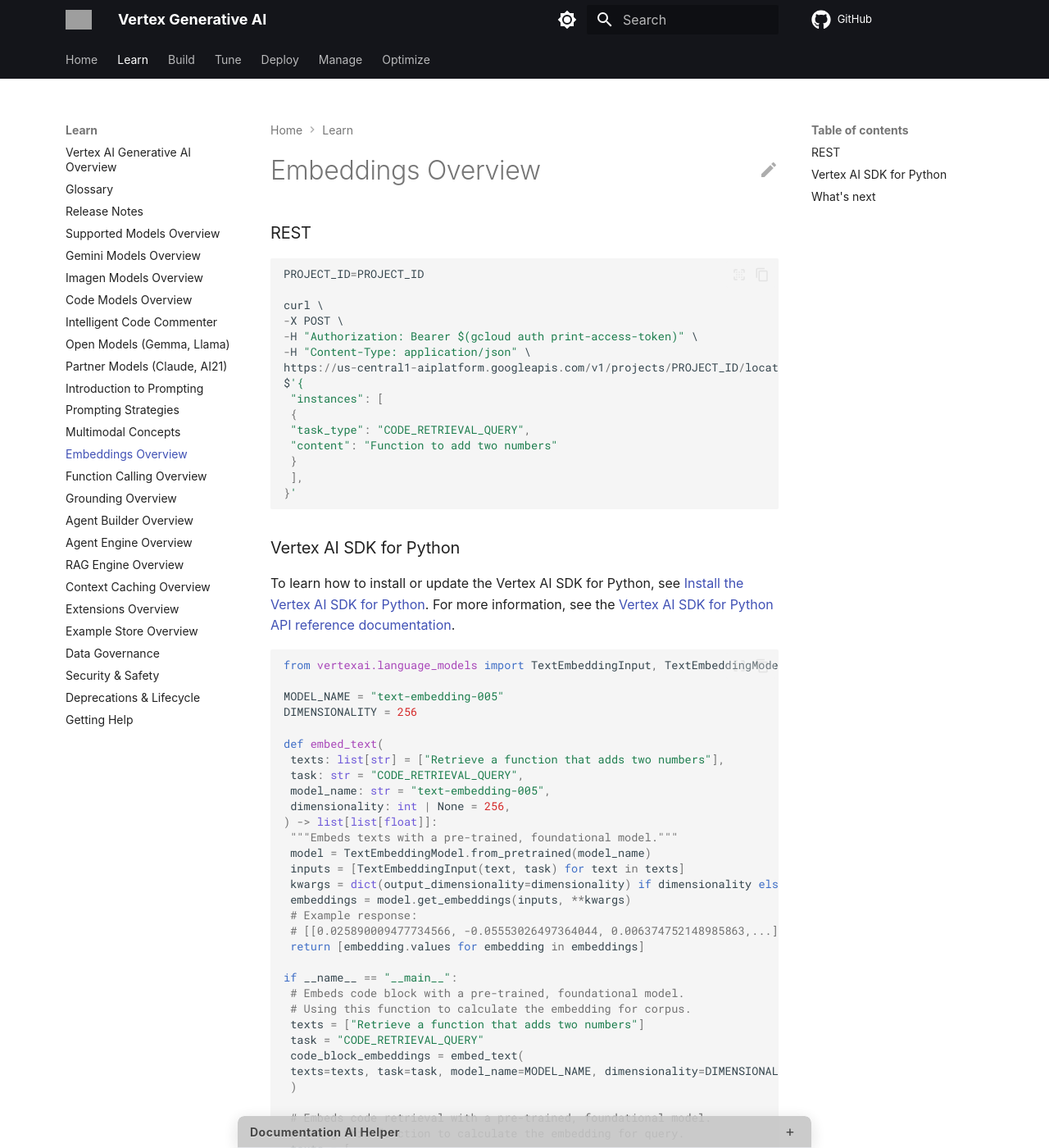
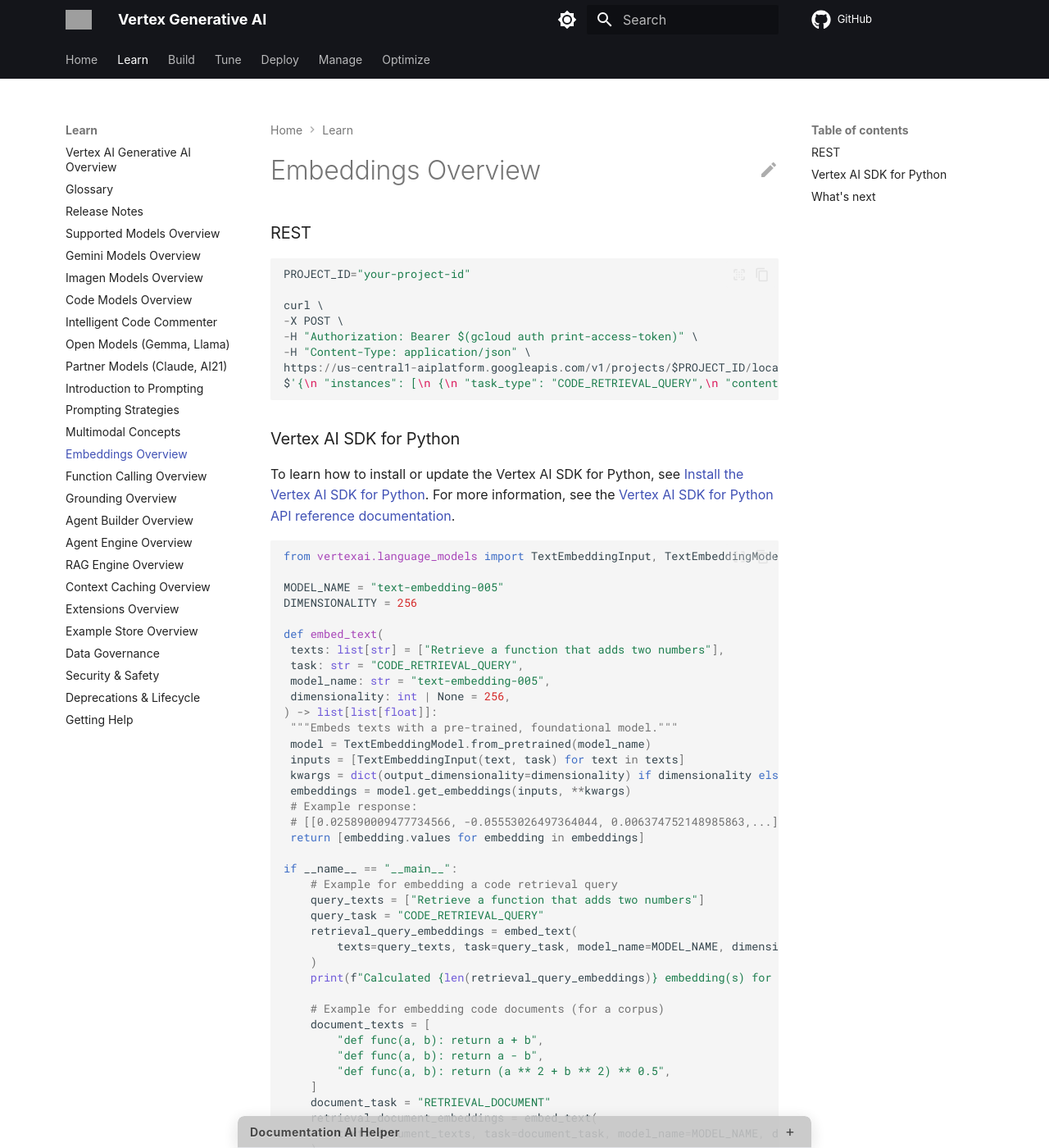
Before and after one commit to blevinscm/genai-docs, an MkDocs documentation site: the page built from docs/embeddings/Choose-an-embeddings-task-type.md, in a window 1280 px wide and 1400 px high. Shown: the whole window at 82% size. Built offline with MkDocs 1.6.1 and Material for MkDocs 9.7.7, drawn with Linux system fonts in a browser that asks for light colours; some web fonts are replaced; comment, search, counter and statistics services are not loaded; some of the changed text lies outside the part shown; grey boxes are pictures that could not be loaded.

Commit message:
Fix: Address issue #39 - Update date, REST placeholder, and Python SDK examples

````diff
--- a/docs/embeddings/Choose-an-embeddings-task-type.md
+++ b/docs/embeddings/Choose-an-embeddings-task-type.md
@@ -7,21 +6,14 @@
 ### REST
 
 ```python
-PROJECT_ID=PROJECT_ID
+PROJECT_ID="your-project-id"
 
 curl \
 -X POST \
 -H "Authorization: Bearer $(gcloud auth print-access-token)" \
 -H "Content-Type: application/json" \
-https://us-central1-aiplatform.googleapis.com/v1/projects/PROJECT_ID/locations/us-central1/publishers/google/models/text-embedding-005:predict -d \
-$'{
- "instances": [
- {
- "task_type": "CODE_RETRIEVAL_QUERY",
- "content": "Function to add two numbers"
- }
- ],
-}'
+https://us-central1-aiplatform.googleapis.com/v1/projects/$PROJECT_ID/locations/us-central1/publishers/google/models/text-embedding-005:predict -d \
+$'{\n "instances": [\n {\n "task_type": "CODE_RETRIEVAL_QUERY",\n "content": "Function to add two numbers"\n }\n ],\n}'
 
 ```
 
@@ -53,25 +45,25 @@
  return [embedding.values for embedding in embeddings]
 
 if __name__ == "__main__":
- # Embeds code block with a pre-trained, foundational model.
- # Using this function to calculate the embedding for corpus.
- texts = ["Retrieve a function that adds two numbers"]
- task = "CODE_RETRIEVAL_QUERY"
- code_block_embeddings = embed_text(
- texts=texts, task=task, model_name=MODEL_NAME, dimensionality=DIMENSIONALITY
- )
+    # Example for embedding a code retrieval query
+    query_texts = ["Retrieve a function that adds two numbers"]
+    query_task = "CODE_RETRIEVAL_QUERY"
+    retrieval_query_embeddings = embed_text(
+        texts=query_texts, task=query_task, model_name=MODEL_NAME, dimensionality=DIMENSIONALITY
+    )
+    print(f"Calculated {len(retrieval_query_embeddings)} embedding(s) for the query.")
 
- # Embeds code retrieval with a pre-trained, foundational model.
- # Using this function to calculate the embedding for query.
- texts = [
- "def func(a, b): return a + b",
- "def func(a, b): return a - b",
- "def func(a, b): return (a ** 2 + b ** 2) ** 0.5",
- ]
- task = "RETRIEVAL_DOCUMENT"
- code_query_embeddings = embed_text(
- texts=texts, task=task, model_name=MODEL_NAME, dimensionality=DIMENSIONALITY
- )
+    # Example for embedding code documents (for a corpus)
+    document_texts = [
+        "def func(a, b): return a + b",
+        "def func(a, b): return a - b",
+        "def func(a, b): return (a ** 2 + b ** 2) ** 0.5",
+    ]
+    document_task = "RETRIEVAL_DOCUMENT"
+    retrieval_document_embeddings = embed_text(
+        texts=document_texts, task=document_task, model_name=MODEL_NAME, dimensionality=DIMENSIONALITY
+    )
+    print(f"Calculated {len(retrieval_document_embeddings)} embedding(s) for the documents.")
 
 ```
 
````
Also changed, not shown: other parts of docs/embeddings/Choose-an-embeddings-task-type.md (+0 -1 lines).
